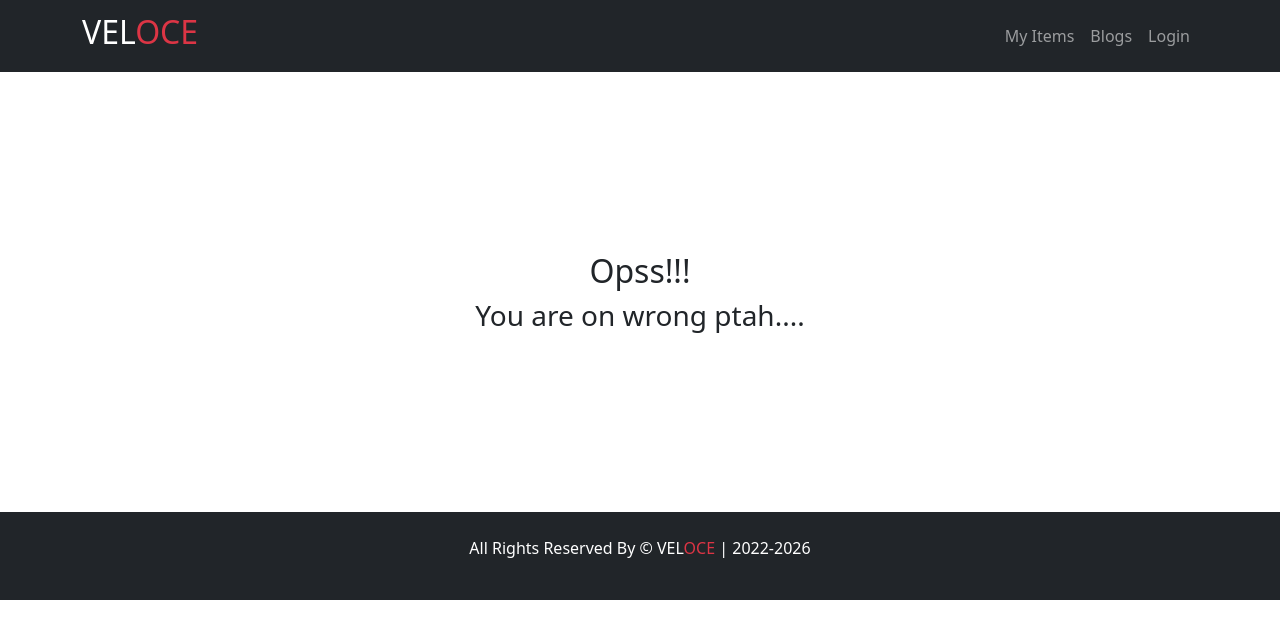
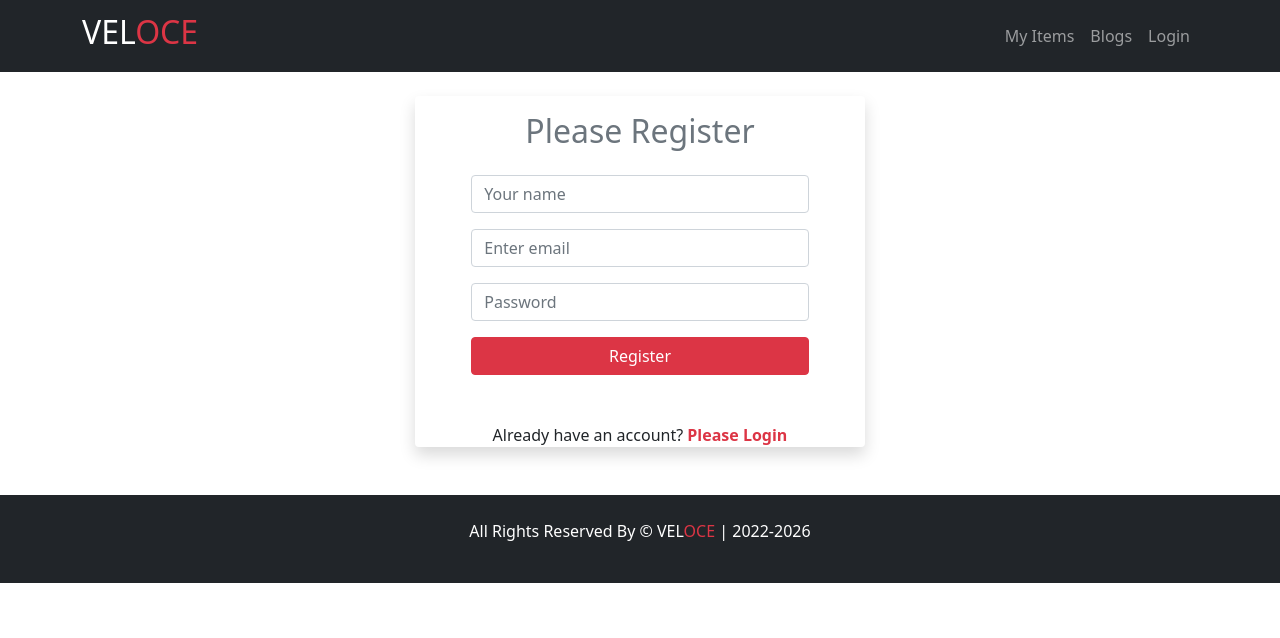
Before and after one commit to Muhammad764/Assignment-11, a React (Create React App) app: page /register in a window 1280 px wide. Shown: the top 638 px of the page. Built offline with nearby package versions, Linux system fonts and the light colour scheme.

Commit message:
register part

```diff
--- a/src/App.js
+++ b/src/App.js
@@ -6,6 +6,7 @@ import Home from './Pages/Home/Home/Home';
 import Items from './Pages/Home/Items/Items';
 import ItemsDetail from './Pages/ItemsDetail/ItemsDetail';
 import Login from './Pages/Login/Login';
+import Register from './Pages/Register/Register';
 import Footer from './Pages/Shared/Footer/Footer';
 import Header from './Pages/Shared/Header/Header';
 import NotFound from './Pages/Shared/NotFound/NotFound';
@@ -16,12 +17,13 @@ function App() {
       <Header></Header>
       <Routes>
         <Route path='/' element={<Home></Home>}></Route>
+        <Route path='/home' element={<Home></Home>}></Route>
         <Route path='/item/:itemId'element={<ItemsDetail></ItemsDetail>}></Route>
         <Route path='/items' element={<Items></Items>}></Route>
         <Route path='/blogs' element={<Blogs></Blogs>}></Route>
         <Route path='/about' element={<About></About>}></Route>
         <Route path='/login' element={<Login></Login>}></Route>
-
+        <Route path='/register' element={<Register></Register>}></Route>
         <Route path='*' element={<NotFound></NotFound>}></Route>
       </Routes >
       <Footer></Footer>
--- a/src/Pages/Home/Item/Item.js
+++ b/src/Pages/Home/Item/Item.js
@@ -17,7 +17,7 @@ const Item = ({ item }) => {
             <p>Price: {price}</p>
             <p>Quantity: {quantity}</p>
             <p>Supplier: {supplier}</p>
-            <button onClick={() =>navigateToItemDetail(id)} className='btn btn-dark text-danger shadow mb-2'>Stock Update</button>
+            <button onClick={() =>navigateToItemDetail(id)} className='btn btn-danger text-dark fw-bold shadow mb-2'>Stock Update</button>
 
         </div>
     );
--- a/src/Pages/Login/Login.js
+++ b/src/Pages/Login/Login.js
@@ -55,8 +55,8 @@ const Login = () => {
 
 
     return (
-        <div style={{width :"450px"}} className='shadow  mx-auto mb-5 mt-3 rounded'>
-            <h2 className='text-primary my-3 pt-4'>Please Login</h2>
+        <div style={{width :"450px"}} className='shadow  mx-auto mb-5 mt-4 rounded'>
+            <h2 className='text-muted my-3 pt-4'>Please Login</h2>
             <div className='w-75 mx-auto mt-5'>
                   <Form onSubmit={handleSubmit}>
  <Form.Group className="mb-3" controlId="formBasicEmail">
@@ -69,15 +69,15 @@ const Login = () => {
   <Form.Control ref={passwordRef} type="password" placeholder="Password" required />
   </Form.Group>
 
-  <Button className='w-100 mb-5 py-2' variant="primary" type="submit">
+  <Button className='w-100 mb-5 py-2' variant="danger" type="submit">
     Login
   </Button>
 </Form>
 
-          <p>Dont have an account? <Link to="/register" className='fw-bold text-danger pe-auto text-decoration-none' onClick={navigateRegister}>Please Register</Link></p>
+          <p>Dont have an account? <Link to="/register" className='fw-bold pe-auto text-danger text-decoration-none' onClick={navigateRegister}>Please Register</Link></p>
 
 
-          <p>Forget password ? <button type="button" class="btn btn-link text-decoration-none" onClick={resetPassword}>Reset Password</button></p>
+          <p>Forget password ? <button type="button" style={{color :'#FF4500'}} class="btn btn-link text-decoration-none fw-bold" onClick={resetPassword}>Reset Password</button></p>
 
 
           <ToastContainer />
--- /dev/null
+++ b/src/Pages/Register/Register.js
@@ -0,0 +1,73 @@
+import React, { useRef } from 'react';
+import { Button, Form } from 'react-bootstrap';
+import { useCreateUserWithEmailAndPassword } from 'react-firebase-hooks/auth';
+import { Link, useNavigate } from 'react-router-dom';
+import auth from '../../firebase.init'
+
+const Register = () => {
+    const [
+  createUserWithEmailAndPassword,
+  user
+  ] = useCreateUserWithEmailAndPassword(auth ,{sendEmailVerification:true});
+
+
+
+    const nameRef = useRef('')
+    const emailRef = useRef('')
+    const passwordRef = useRef('')
+
+    const navigate = useNavigate()
+
+    const handleSubmit = event => {
+        event.preventDefault()
+        const name = nameRef.current.value
+        const email = emailRef.current.value
+        const password = passwordRef.current.value
+
+        createUserWithEmailAndPassword(email,password)
+
+    }
+
+    const navigateRegister = event => {
+        navigate('/login')
+  }
+
+
+    if (user) {
+        navigate('/home')
+   }
+
+
+    return (
+        <div style={{width :"450px"}} className='shadow  mx-auto mb-5 mt-4 rounded'>
+            <h2 className='mt-3 text-muted pt-3'>Please Register</h2>
+            <div className='w-75 mx-auto mt-4'>
+                  <Form onSubmit={handleSubmit}>
+  <Form.Group className="mb-3" controlId="formBasicText">
+
+    <Form.Control ref={nameRef} type="text" placeholder="Your name" />
+  </Form.Group>
+  <Form.Group className="mb-3" controlId="formBasicEmail">
+
+    <Form.Control ref={emailRef} type="email" placeholder="Enter email" required/>
+  </Form.Group>
+
+  <Form.Group className="mb-3" controlId="formBasicPassword">
+
+  <Form.Control ref={passwordRef} type="password" placeholder="Password" required />
+  </Form.Group>
+
+  <Button className='w-100 mb-5' variant="danger" type="submit">
+    Register
+  </Button>
+   </Form>
+          <p>Already have an account? <Link to="/login" className='fw-bold pe-auto text-decoration-none text-danger' onClick={navigateRegister}>Please Login</Link></p>
+
+
+
+            </div>
+        </div>
+    );
+};
+
+export default Register;
```
